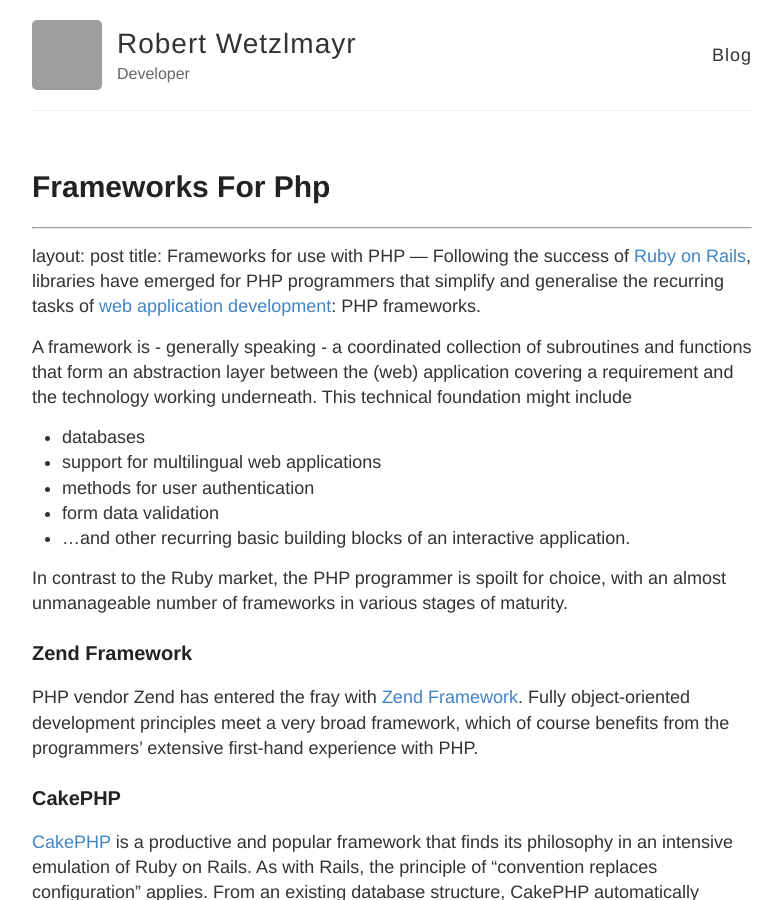
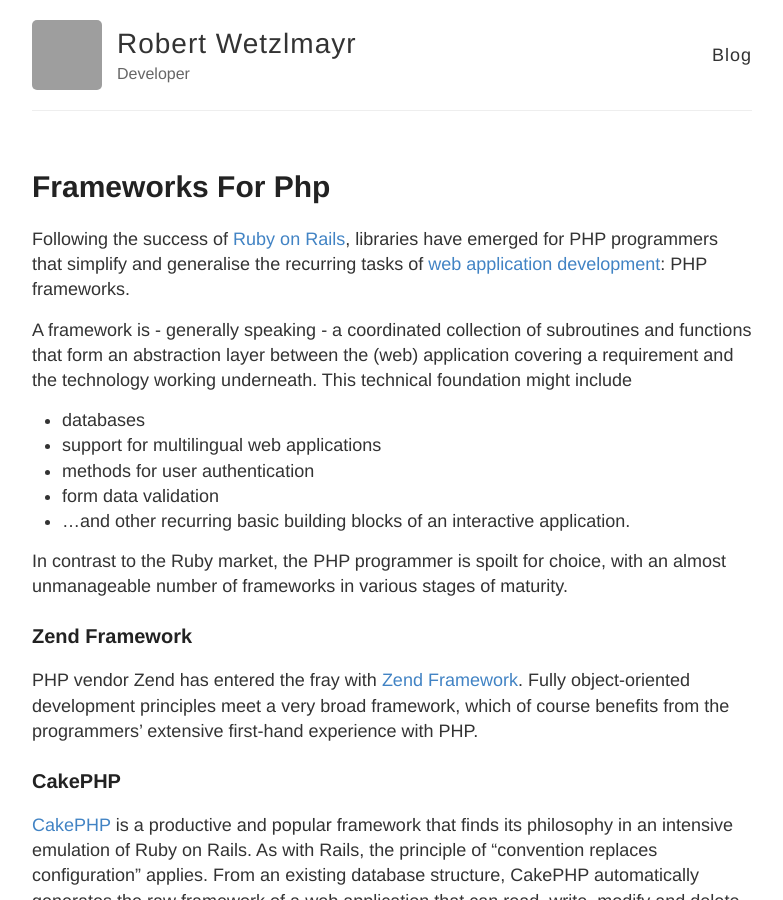
Before and after one commit to rwetzlmayr/rwetzlmayr.github.io, a Jekyll site: the page built from _posts/2008-08-08-frameworks-for-php.md, in a window 1280 px wide and 900 px high. Shown: the whole window, without its empty margins (248-1031 px from the left). Built offline with Jekyll 4.4.1, drawn with Linux system fonts in a browser that asks for light colours; our own code applies the rules of GitHub Pages for plain Markdown files; grey boxes are pictures that could not be loaded.

Commit message:
Update 2008-08-08-frameworks-for-php.md

```diff
--- a/_posts/2008-08-08-frameworks-for-php.md
+++ b/_posts/2008-08-08-frameworks-for-php.md
@@ -1,9 +1,5 @@
 ---
 published: true
----
----
-layout: post
-title: Frameworks for use with PHP
 ---
 Following the success of [Ruby on Rails](https://rubyonrails.org/), libraries have emerged for PHP programmers that simplify and generalise the recurring tasks of [web application development](https://wetzlmayr.at/programmierer/): PHP frameworks.
 
```
